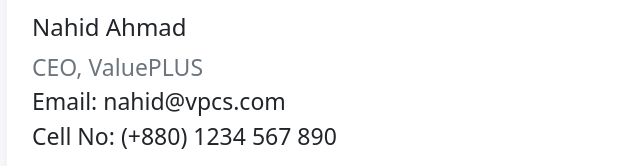
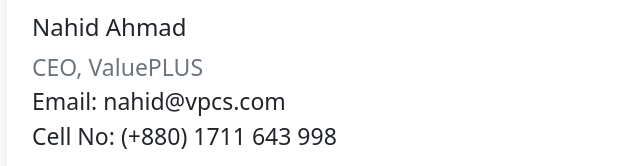
Before and after one commit to kowsarishraaak/Jxresumepre1.github.io, a plain HTML site: page index.html in a window 1280 px wide. Shown: the part 6537-6703 px from the top of the page, 63-703 px from the left. Drawn offline with nearby package versions, Linux system fonts and the light colour scheme.

Commit message:
Update index.html

```diff
--- a/index.html
+++ b/index.html
@@ -334,7 +334,7 @@
                                 <h4> Nahid Ahmad </h4>
                                 <p><span class="text-secondary">CEO, ValuePLUS</span> <br>
                                     Email: nahid@vpcs.com <br>
-                                    Cell No: (+880) 1234 567 890
+                                    Cell No: (+880) 1711 643 998
                                 </p>
                             </div>
                             <div class="reference_detail">
```
